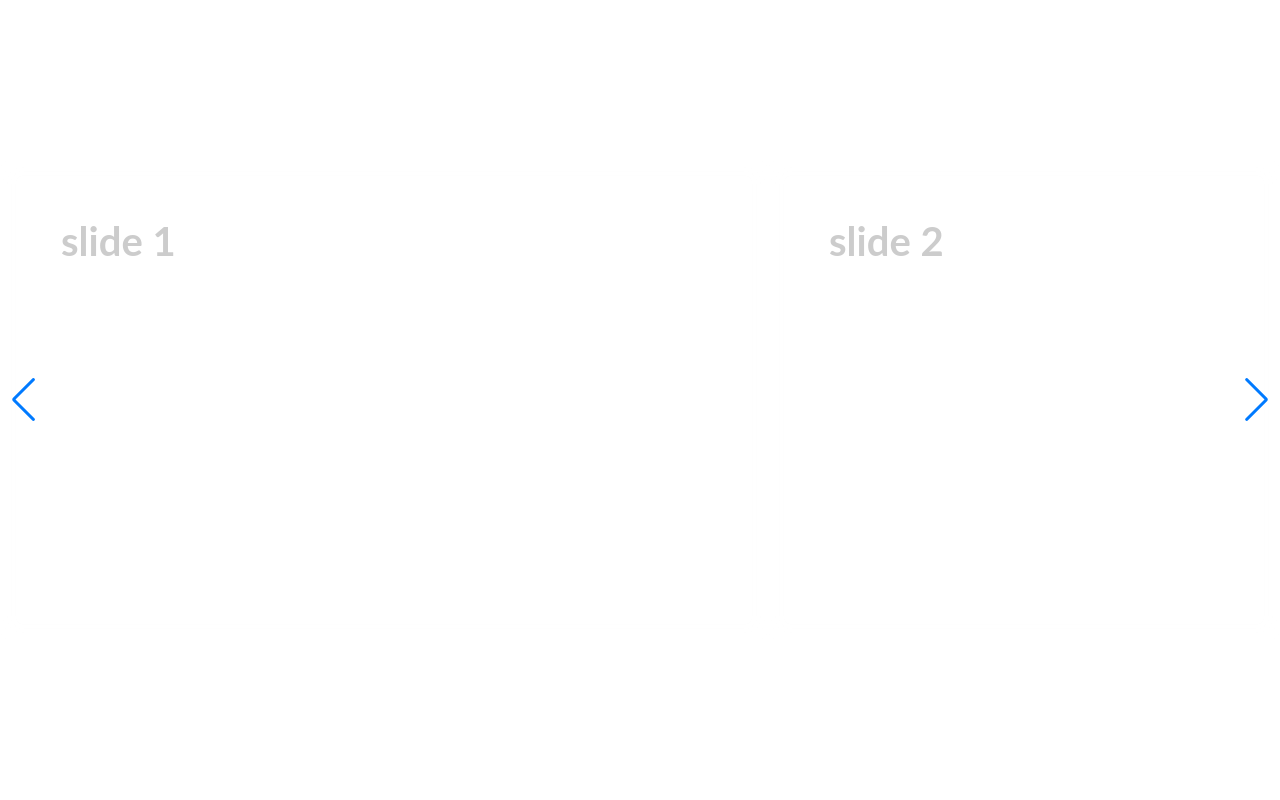
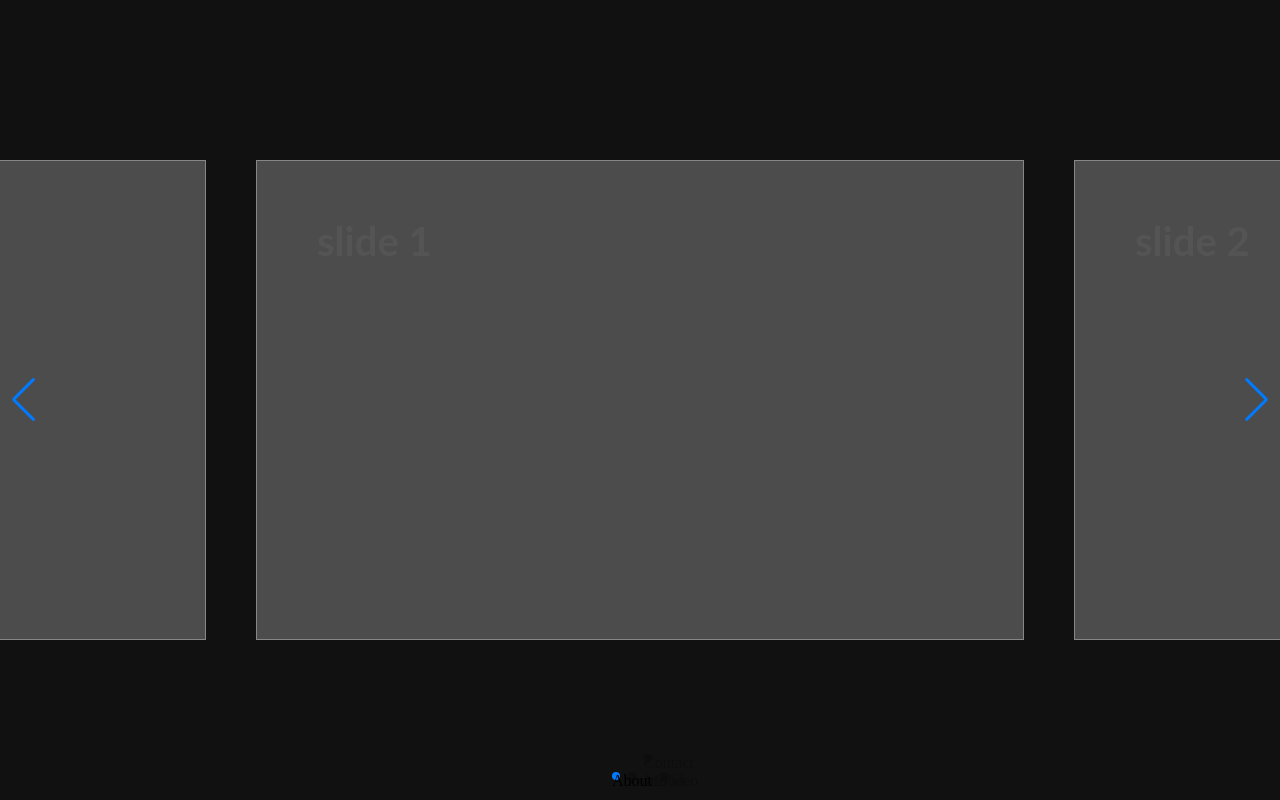
Before and after one commit to sssin1236/swiper_design, a plain HTML site: page index.html in a window 1280 px wide. Drawn offline with nearby package versions, Linux system fonts and the light colour scheme.

Commit message:
메뉴 생성

```diff
--- a/js/main.js
+++ b/js/main.js
@@ -0,0 +1,23 @@
+const menu = ["About", "Portfolio", "Contact Me", "Video"];
+
+const swiper = new Swiper("#swiper", {
+    loop: true,
+    slidesPerView: "auto",
+    centeredSlides: true,
+    spaceBetween: 50,
+    mousewheel: true,
+
+    navigation: {
+        nextEl: ".swiper-button-next",
+        prevEl: ".swiper-button-prev"
+    },
+
+    pagination: {
+        el: ".swiper-pagination",
+        type: "bullets",
+        clickable: true,
+        renderBullet: function(index, className){
+            return `<span class="${className}">${menu[index]}</span>`
+        }
+    }
+});
--- a/scss/style.scss
+++ b/scss/style.scss
@@ -1,10 +1,11 @@
 @charset 'utf-8';
 @import "reset.scss";
+
 
 #swiper{
     width: 100%; height: 100vh;
     position: relative;
-    background: #fff;
+    background: #111;
     overflow: hidden;
 
     .swiper-wrapper{
```
Also changed, not shown: css/style.css, 1 other file.
